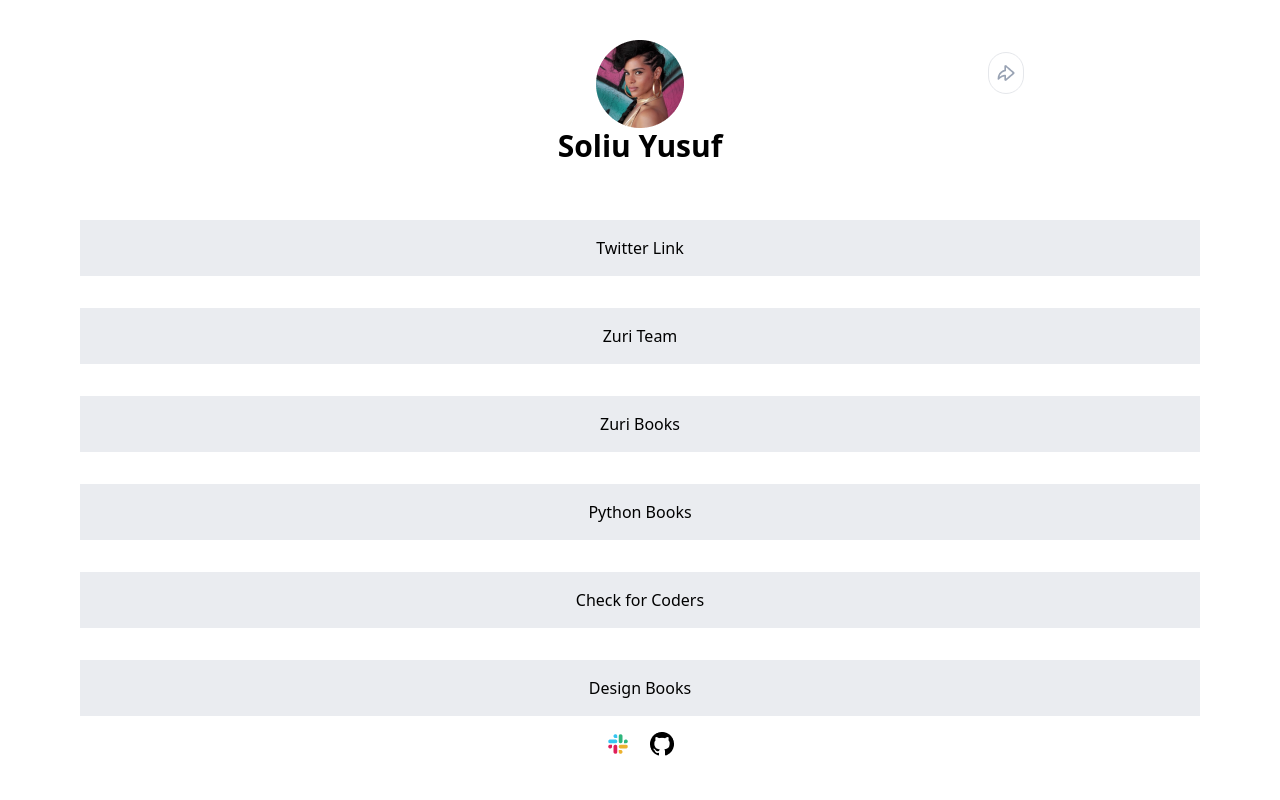
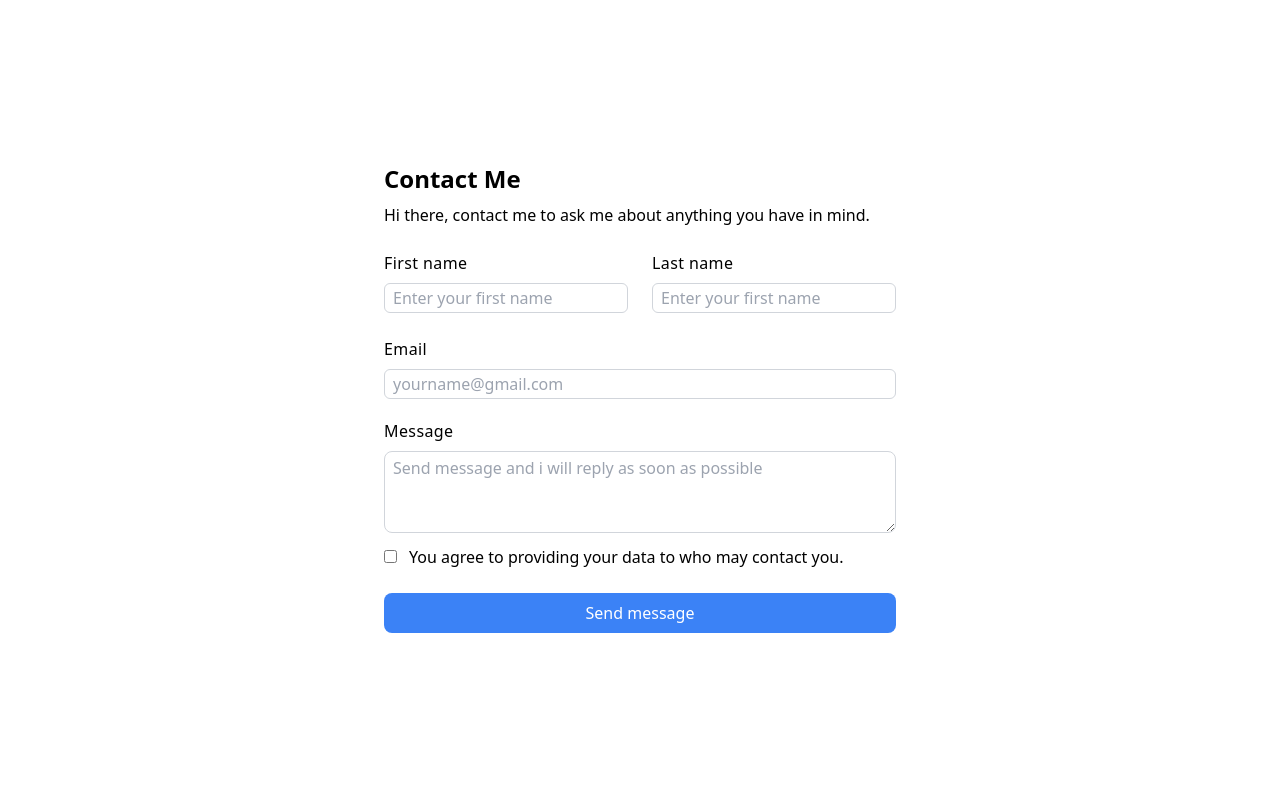
Before and after one commit to whalay/Linktree, a React (Vite) app: page /contact in a window 1280 px wide. Shown: the top 800 px of the page. Built offline with nearby package versions, Linux system fonts and the light colour scheme.

Commit message:
My First commit

```diff
--- a/package.json
+++ b/package.json
@@ -10,7 +10,8 @@
   },
   "dependencies": {
     "react": "^18.2.0",
-    "react-dom": "^18.2.0"
+    "react-dom": "^18.2.0",
+    "react-router-dom": "^5.3.4"
   },
   "devDependencies": {
     "@types/react": "^18.0.17",
--- a/src/App.jsx
+++ b/src/App.jsx
@@ -1,11 +1,22 @@
-import Home from "./components/Home"
+import React, { Fragment } from "react";
+import { BrowserRouter as Router, Route, Redirect } from "react-router-dom";
+import Home from "./components/Home";
+import Contact from "./components/Contact";
 
 function App() {
-
-
   return (
-   <Home />
-  )
+    <Router>
+      <Route path="/" exact>
+        <Redirect to="/home" />
+      </Route>
+      <Route path="/home">
+        <Home />
+      </Route>
+      <Route path="/contact">
+        <Contact />
+      </Route>
+    </Router>
+  );
 }
 
-export default App
+export default App;
--- /dev/null
+++ b/src/components/Contact.jsx
@@ -0,0 +1,180 @@
+import React from "react";
+import useInput from "../hooks/user-input";
+import { useState } from "react";
+
+const Contact = (props) => {
+  const {
+    value: enteredFname,
+    isValid: enteredFnameIsValid,
+    hasError: FnameHasError,
+    valueChangeHandler: FnameChangedHandler,
+    inputBlurHandler: FnameBlurHandler,
+    reset: resetFname,
+  } = useInput((value) => value.trim() !== "");
+
+  const {
+    value: enteredLname,
+    isValid: enteredLnameIsValid,
+    hasError: LnameHasError,
+    valueChangeHandler: LnameChangedHandler,
+    inputBlurHandler: LnameBlurHandler,
+    reset: resetLname,
+  } = useInput((value) => value.trim() !== "");
+
+  const {
+    value: enteredMesssage,
+    isValid: enteredMessage,
+    hasError: messageHasError,
+    valueChangeHandler: messageChangedHandler,
+    inputBlurHandler: messageBlurHandler,
+    reset: resetMessage,
+  } = useInput((value) => value.trim() !== "");
+
+  const {
+    value: enteredEmail,
+    isValid: enteredEmailIsValid,
+    hasError: emailHasError,
+    valueChangeHandler: emailChangedHandler,
+    inputBlurHandler: emailBlurHandler,
+    reset: resetEmail,
+  } = useInput((value) => value.includes("@"));
+
+  let formIsValid = false;
+
+  if (enteredFnameIsValid && enteredLnameIsValid && enteredEmailIsValid) {
+    formIsValid = true;
+  }
+
+  const emailHandler = (event) => {
+    setEnteredEmail(event.target.value);
+  };
+
+  const messageHandler = (event) => {
+    setEnteredMessage(event.target.value);
+  };
+
+  const submitHandler = (event) => {
+    event.preventDefault();
+
+    if (!formIsValid) {
+      return;
+    }
+
+    console.log(enteredFname, enteredLname);
+    console.log(enteredEmail);
+    console.log(enteredMessage);
+    resetFname();
+    resetLname();
+    resetEmail();
+    resetMessage();
+  };
+
+  return (
+    <div className="flex flex-col md:justify-center items-center  md:w-screen h-screen md:absolute top-0 left-0 px-3">
+      <div>
+        <div className="pb-6">
+          <h1 className="text-2xl font-bold  py-2">Contact Me</h1>
+          <p className="">
+            Hi there, contact me to ask me about anything you have in mind.
+          </p>
+        </div>
+        <form
+          onSubmit={submitHandler}
+          className="md:w-full md:max-w-lg flex flex-col "
+        >
+          <div className="flex justify-start  flex-wrap -mx-3 md:mb-3">
+            <div className="w-full md:w-1/2 px-3  md:mb-0">
+              <label htmlFor="first_name" className=" block tracking-wide mb-2">
+                First name
+              </label>
+              <input
+                onChange={FnameChangedHandler}
+                onBlur={FnameBlurHandler}
+                type="text"
+                id="first_name"
+                placeholder="Enter your first name"
+                className={`block w-full  border   px-2 py-1 md:mb-3 leading-tight rounded-md ${
+                  FnameHasError ? "border-red-500" : "border-gray-300"
+                }`}
+              />
+              {FnameHasError && (
+                <p className="text-red-600">please input your First name</p>
+              )}
+            </div>
+            <div className="w-full md:w-1/2 px-3  ">
+              <label htmlFor="last_name" className=" block  tracking-wide mb-2">
+                Last name
+              </label>
+              <input
+                onChange={LnameChangedHandler}
+                onBlur={LnameBlurHandler}
+                type="text"
+                id="last_name"
+                placeholder="Enter your first name"
+                className={`block w-full  border   px-2 py-1 md:mb-3 leading-tight rounded-md ${
+                  LnameHasError ? "border-red-500" : "border-gray-300"
+                }`}
+              />
+              {LnameHasError && (
+                <p className="text-red-600">Please input your Last name</p>
+              )}
+            </div>
+          </div>
+          <div className="flex flex-wrap -mx-3 mb-2">
+            <div className="w-full px-3">
+              <label htmlFor="email" className="block tracking-wide mb-2">
+                Email
+              </label>
+              <input
+                onChange={emailChangedHandler}
+                onBlur={emailBlurHandler}
+                type="email"
+                id="email"
+                placeholder="yourname@gmail.com"
+                className={`block w-full  border   px-2 py-1 md:mb-3 leading-tight rounded-md ${
+                  emailHasError ? "border-red-500" : "border-gray-300"
+                }`}
+              />
+              {emailHasError && (
+                <p className="text-red-600">Please input your Email Address</p>
+              )}
+            </div>
+          </div>
+          <label htmlFor="message" className="block tracking-wide mb-2">
+            Message
+          </label>
+          <textarea
+            onChange={messageChangedHandler}
+            onBlur={messageBlurHandler}
+            name="message"
+            id="message"
+            rows="3"
+            placeholder="Send message and i will reply as soon as possible"
+            className={`px-2 py-1 mb-3 border  rounded-lg ${messageHasError ? 'border-red-500' :'border-gray-300'}`}
+          ></textarea>
+          {messageHasError && (
+            <p className="text-red-600">What did you want to tell us?</p>
+          )}
+          <div className="w-full mb-3">
+            <label className="" htmlFor=""></label>
+            <input type="checkbox" name="" id="" className="mr-3" />
+            <span className="">
+              You agree to providing your data to who may contact you.
+            </span>
+          </div>
+
+          <div className="w-full py-3">
+            <button
+              className="bg-blue-500 text-white w-full py-2 rounded-lg"
+              id="btn__submit"
+            >
+              Send message
+            </button>
+          </div>
+        </form>
+      </div>
+    </div>
+  );
+};
+
+export default Contact;
--- a/src/components/Home.jsx
+++ b/src/components/Home.jsx
@@ -1,4 +1,5 @@
 import React, { Fragment } from "react";
+import { Link } from "react-router-dom";
 import share from "../assets/Icon1.png";
 import I4G from "../assets/I4G.png";
 import zuri from "../assets/Zuri.png";
@@ -78,6 +79,13 @@ const Home = () => {
           >
             Design Books
           </a>
+          <Link
+            to="/contact"
+            id="contact"
+            className="bg-[#EAECF0] p-4 m-4 md:mx-20 hover:bg-[#D0D5DD] active:bg-[#D0D5DD]"
+          >
+            Contact Me
+          </Link>
         </div>
         <div className="flex justify-center gap-5">
           <a href="https://app.slack.com/client/T042F7V19Q8/C041JU70S5U/rimeto_profile/U0487V7BULV">
--- /dev/null
+++ b/src/hooks/user-input.jsx
@@ -0,0 +1,33 @@
+import { useState } from 'react';
+
+const useInput = (validateValue) => {
+  const [enteredValue, setEnteredValue] = useState('');
+  const [isTouched, setIsTouched] = useState(false);
+
+  const valueIsValid = validateValue(enteredValue);
+  const hasError = !valueIsValid && isTouched;
+
+  const valueChangeHandler = (event) => {
+    setEnteredValue(event.target.value);
+  };
+
+  const inputBlurHandler = (event) => {
+    setIsTouched(true);
+  };
+
+  const reset = () => {
+    setEnteredValue('');
+    setIsTouched(false);
+  };
+
+  return {
+    value: enteredValue,
+    isValid: valueIsValid,
+    hasError,
+    valueChangeHandler,
+    inputBlurHandler,
+    reset
+  };
+};
+
+export default useInput;
```
Also changed, not shown: src/main.jsx (+8 -7 lines), 2 other files (tests, documents, lock files or other folders).
